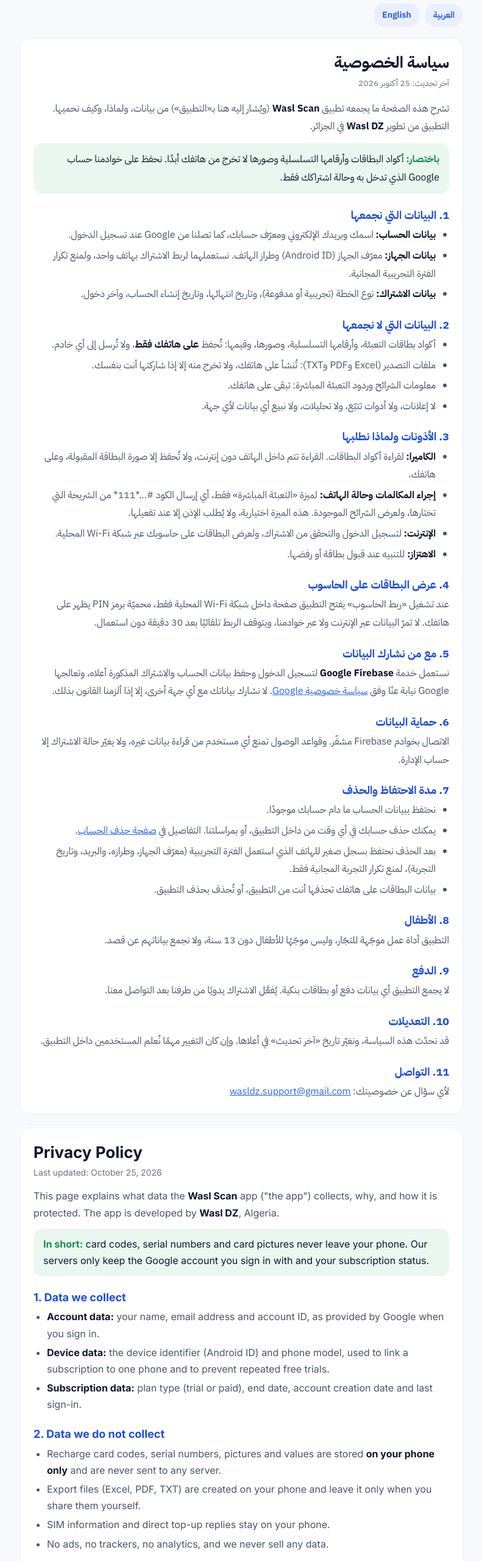
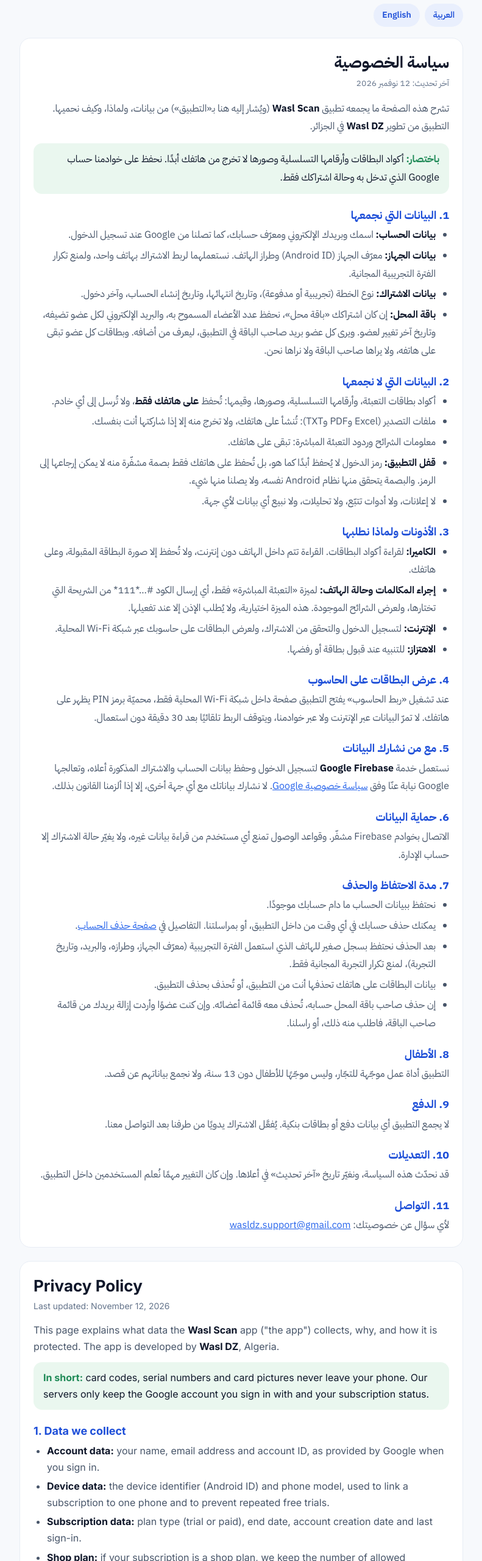
Before and after one commit to faresdrablia-art/wasl-scan, a plain HTML site: page privacy.html in a window 1280 px wide. Shown: the part 100-2660 px from the top of the page at 61% size, without its empty margins (244-1035 px from the left). Drawn offline with Linux system fonts and the light colour scheme.

Commit message:
Add files via upload

```diff
--- a/privacy.html
+++ b/privacy.html
@@ -47,7 +47,7 @@ footer{color:var(--mute);font-size:13px;text-align:center;margin-top:10px}
 
 <section class="card" id="ar">
 <h1>سياسة الخصوصية</h1>
-<div class="date">آخر تحديث: 25 أكتوبر 2026</div>
+<div class="date">آخر تحديث: 12 نوفمبر 2026</div>
 <p>تشرح هذه الصفحة ما يجمعه تطبيق <b>Wasl Scan</b> (ويُشار إليه هنا بـ«التطبيق») من بيانات، ولماذا، وكيف نحميها. التطبيق من تطوير <b>Wasl DZ</b> في الجزائر.</p>
 
 <div class="box ok"><b>باختصار:</b> أكواد البطاقات وأرقامها التسلسلية وصورها لا تخرج من هاتفك أبدًا. نحفظ على خوادمنا حساب Google الذي تدخل به وحالة اشتراكك فقط.</div>
@@ -57,6 +57,7 @@ footer{color:var(--mute);font-size:13px;text-align:center;margin-top:10px}
 <li><b>بيانات الحساب:</b> اسمك وبريدك الإلكتروني ومعرّف حسابك، كما تصلنا من Google عند تسجيل الدخول.</li>
 <li><b>بيانات الجهاز:</b> معرّف الجهاز (Android ID) وطراز الهاتف. نستعملهما لربط الاشتراك بهاتف واحد، ولمنع تكرار الفترة التجريبية المجانية.</li>
 <li><b>بيانات الاشتراك:</b> نوع الخطة (تجريبية أو مدفوعة)، وتاريخ انتهائها، وتاريخ إنشاء الحساب، وآخر دخول.</li>
+<li><b>باقة المحل:</b> إن كان اشتراكك «باقة محل»، نحفظ عدد الأعضاء المسموح به، والبريد الإلكتروني لكل عضو تضيفه، وتاريخ آخر تغيير لعضو. ويرى كل عضو بريد صاحب الباقة في التطبيق، ليعرف من أضافه. وبطاقات كل عضو تبقى على هاتفه، ولا يراها صاحب الباقة ولا نراها نحن.</li>
 </ul>
 
 <h2>2. البيانات التي لا نجمعها</h2>
@@ -64,6 +65,7 @@ footer{color:var(--mute);font-size:13px;text-align:center;margin-top:10px}
 <li>أكواد بطاقات التعبئة، وأرقامها التسلسلية، وصورها، وقيمها: تُحفظ <b>على هاتفك فقط</b>، ولا تُرسل إلى أي خادم.</li>
 <li>ملفات التصدير (Excel وPDF وTXT): تُنشأ على هاتفك، ولا تخرج منه إلا إذا شاركتها أنت بنفسك.</li>
 <li>معلومات الشرائح وردود التعبئة المباشرة: تبقى على هاتفك.</li>
+<li><b>قفل التطبيق:</b> رمز الدخول لا يُحفظ أبدًا كما هو، بل تُحفظ على هاتفك فقط بصمة مشفّرة منه لا يمكن إرجاعها إلى الرمز. والبصمة يتحقق منها نظام Android نفسه، ولا يصلنا منها شيء.</li>
 <li>لا إعلانات، ولا أدوات تتبّع، ولا تحليلات، ولا نبيع أي بيانات لأي جهة.</li>
 </ul>
 
@@ -90,6 +92,7 @@ footer{color:var(--mute);font-size:13px;text-align:center;margin-top:10px}
 <li>يمكنك حذف حسابك في أي وقت من داخل التطبيق، أو بمراسلتنا. التفاصيل في <a href="delete-account.html">صفحة حذف الحساب</a>.</li>
 <li>بعد الحذف نحتفظ بسجل صغير للهاتف الذي استعمل الفترة التجريبية (معرّف الجهاز، وطرازه، والبريد، وتاريخ التجربة)، لمنع تكرار التجربة المجانية فقط.</li>
 <li>بيانات البطاقات على هاتفك تحذفها أنت من التطبيق، أو تُحذف بحذف التطبيق.</li>
+<li>إن حذف صاحب باقة المحل حسابه، تُحذف معه قائمة أعضائه. وإن كنت عضوًا وأردت إزالة بريدك من قائمة صاحب الباقة، فاطلب منه ذلك، أو راسلنا.</li>
 </ul>
 
 <h2>8. الأطفال</h2>
@@ -107,7 +110,7 @@ footer{color:var(--mute);font-size:13px;text-align:center;margin-top:10px}
 
 <section class="card en" id="en" lang="en" dir="ltr">
 <h1>Privacy Policy</h1>
-<div class="date">Last updated: October 25, 2026</div>
+<div class="date">Last updated: November 12, 2026</div>
 <p>This page explains what data the <b>Wasl Scan</b> app ("the app") collects, why, and how it is protected. The app is developed by <b>Wasl DZ</b>, Algeria.</p>
 
 <div class="box ok"><b>In short:</b> card codes, serial numbers and card pictures never leave your phone. Our servers only keep the Google account you sign in with and your subscription status.</div>
@@ -117,6 +120,7 @@ footer{color:var(--mute);font-size:13px;text-align:center;margin-top:10px}
 <li><b>Account data:</b> your name, email address and account ID, as provided by Google when you sign in.</li>
 <li><b>Device data:</b> the device identifier (Android ID) and phone model, used to link a subscription to one phone and to prevent repeated free trials.</li>
 <li><b>Subscription data:</b> plan type (trial or paid), end date, account creation date and last sign-in.</li>
+<li><b>Shop plan:</b> if your subscription is a shop plan, we keep the number of allowed members, the email address of each member you add, and the date of the last member change. Each member sees the plan owner's email in the app, so they know who added them. Each member's cards stay on their own phone; neither the owner nor we can see them.</li>
 </ul>
 
 <h2>2. Data we do not collect</h2>
@@ -124,6 +128,7 @@ footer{color:var(--mute);font-size:13px;text-align:center;margin-top:10px}
 <li>Recharge card codes, serial numbers, pictures and values are stored <b>on your phone only</b> and are never sent to any server.</li>
 <li>Export files (Excel, PDF, TXT) are created on your phone and leave it only when you share them yourself.</li>
 <li>SIM information and direct top-up replies stay on your phone.</li>
+<li><b>App lock:</b> your lock code is never stored as is; only a one-way encrypted fingerprint of it is kept, on your phone only. Fingerprint unlock is checked by Android itself, and nothing from it reaches us.</li>
 <li>No ads, no trackers, no analytics, and we never sell any data.</li>
 </ul>
 
@@ -150,6 +155,7 @@ footer{color:var(--mute);font-size:13px;text-align:center;margin-top:10px}
 <li>You can delete your account at any time from inside the app, or by email. See the <a href="delete-account.html">account deletion page</a>.</li>
 <li>After deletion we keep a small record of the phone that used the free trial (device ID, model, email, trial date), only to prevent repeated free trials.</li>
 <li>Card data on your phone is deleted by you inside the app, or by uninstalling the app.</li>
+<li>If a shop plan owner deletes their account, their member list is deleted with it. If you are a member and want your email removed from the owner's list, ask the owner or email us.</li>
 </ul>
 
 <h2>8. Children</h2>
```
Also changed, not shown: delete-account.html (+4 -2 lines).
